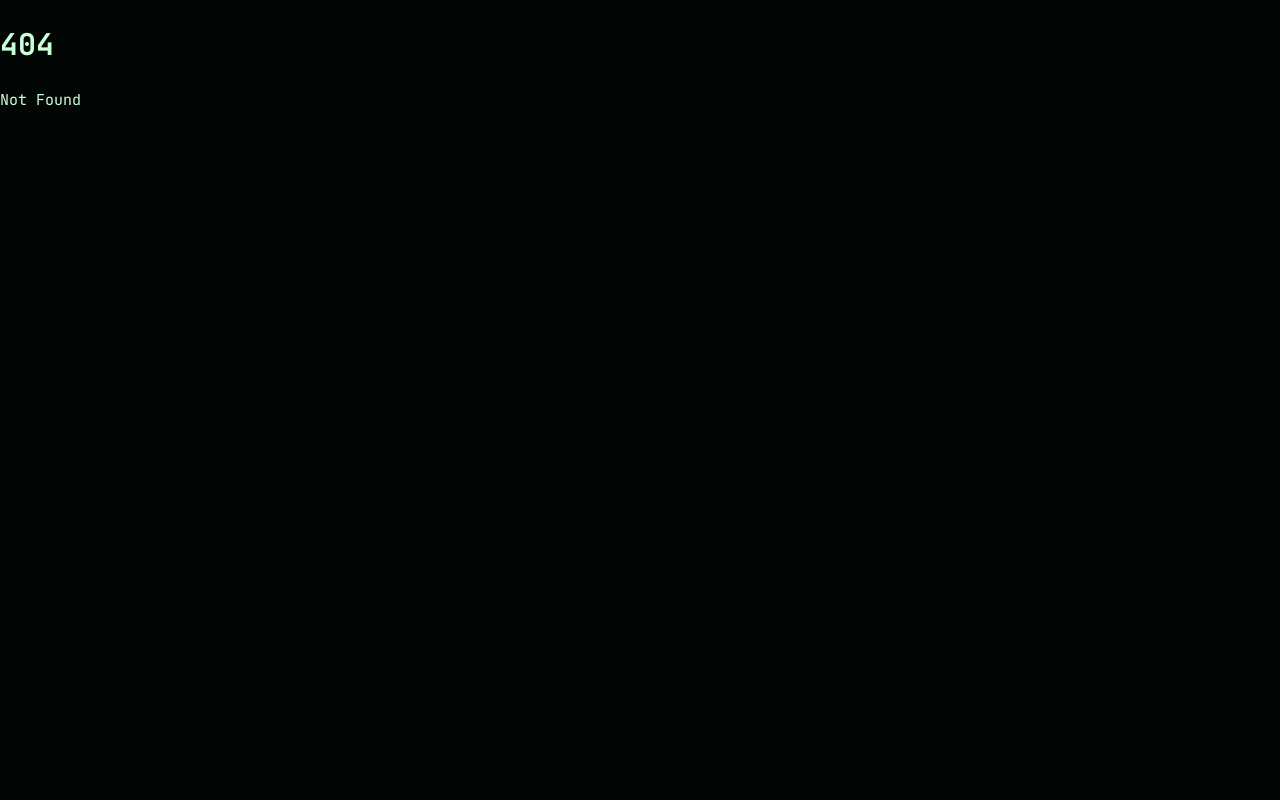
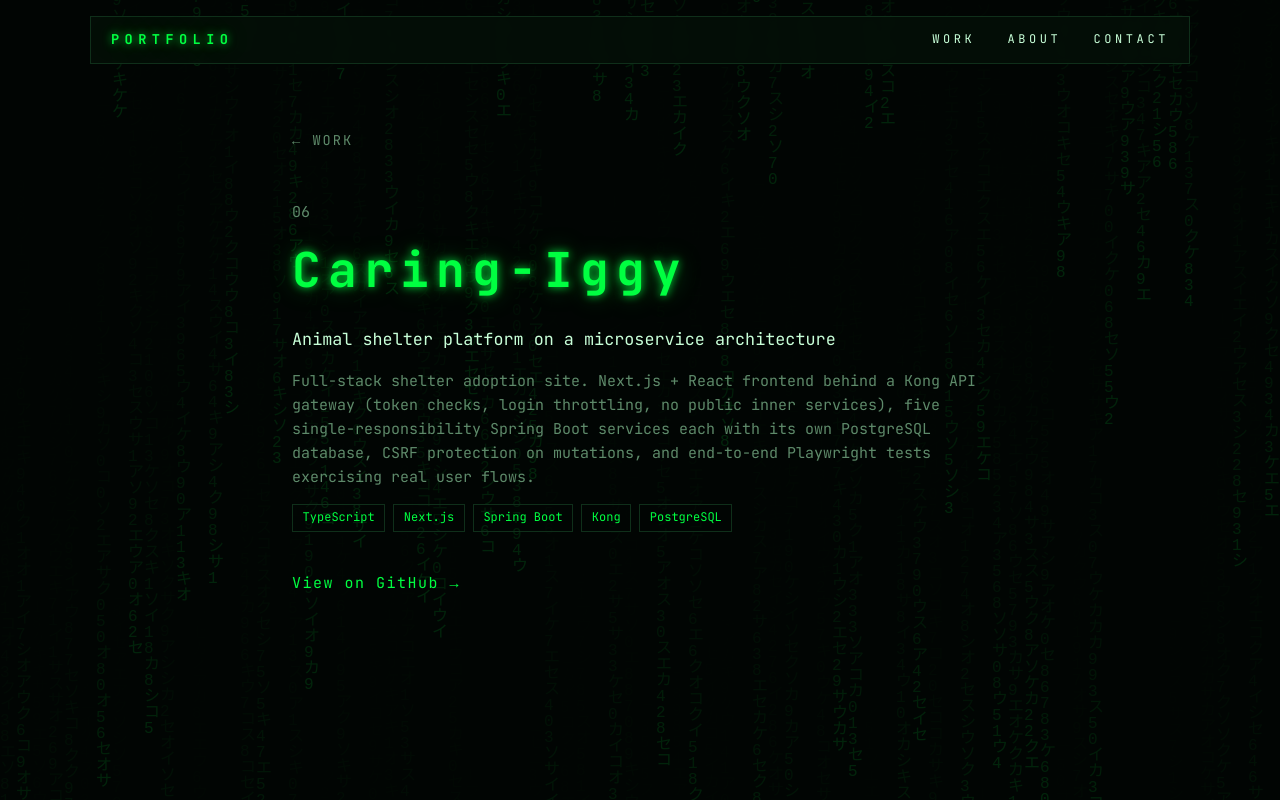
Before and after one commit to Archbaer/portfolio-website, a SvelteKit app: page /projects/caring-iggy in a window 1280 px wide. Before the commit this address had no page. Built offline with nearby package versions, Linux system fonts and the light colour scheme.

Commit message:
feat: add project detail pages and 404

```diff
--- /dev/null
+++ b/src/routes/+error.svelte
@@ -0,0 +1,27 @@
+<script>
+  import { page } from '$app/state';
+</script>
+
+<main>
+  <h1 class="glow">{page.status}</h1>
+  <p>{page.error?.message ?? 'Lost in the matrix.'}</p>
+  <a href="/">← Back to reality</a>
+</main>
+
+<style>
+  main {
+    min-height: 100vh;
+    display: flex;
+    flex-direction: column;
+    align-items: center;
+    justify-content: center;
+    gap: 1rem;
+  }
+  h1 {
+    font-size: 4rem;
+    margin: 0;
+  }
+  p {
+    color: var(--text-dim);
+  }
+</style>
--- /dev/null
+++ b/src/routes/projects/[slug]/+page.js
@@ -0,0 +1,12 @@
+import { error } from '@sveltejs/kit';
+import projects from '../../../lib/data/projects.json';
+
+export function entries() {
+  return projects.map((p) => ({ slug: p.slug }));
+}
+
+export function load({ params }) {
+  const project = projects.find((p) => p.slug === params.slug);
+  if (!project) error(404, 'Not found');
+  return { project };
+}
--- /dev/null
+++ b/src/routes/projects/[slug]/+page.svelte
@@ -0,0 +1,82 @@
+<script>
+  import Nav from '../../../lib/components/Nav.svelte';
+  import MatrixRain from '../../../lib/components/MatrixRain.svelte';
+  let { data } = $props();
+  const project = $derived(data.project);
+</script>
+
+<svelte:head>
+  <title>{project.name} — Archbaer</title>
+</svelte:head>
+
+<div class="bg"><MatrixRain opacity={0.12} /></div>
+<Nav />
+<main>
+  <a class="back" href="/#work">← Work</a>
+  <span class="index">{project.index}</span>
+  <h1 class="glow">{project.name}</h1>
+  <p class="tagline">{project.tagline}</p>
+  <p class="desc">{project.description}</p>
+  <ul class="tags">
+    {#each project.tags as tag}
+      <li>{tag}</li>
+    {/each}
+  </ul>
+  <a class="repo" href={project.repo}>View on GitHub →</a>
+</main>
+
+<style>
+  .bg {
+    position: fixed;
+    inset: 0;
+    z-index: 0;
+  }
+  main {
+    position: relative;
+    z-index: 1;
+    max-width: 760px;
+    margin: 0 auto;
+    padding: 8rem 2rem 4rem;
+  }
+  .back {
+    color: var(--text-dim);
+    font-size: 0.85rem;
+    letter-spacing: 0.15em;
+    text-transform: uppercase;
+  }
+  .index {
+    display: block;
+    margin-top: 3rem;
+    color: var(--text-dim);
+  }
+  h1 {
+    margin: 0.5rem 0;
+    letter-spacing: 0.15em;
+    font-size: clamp(1.75rem, 5vw, 3rem);
+  }
+  .tagline {
+    color: var(--text);
+    font-size: 1.05rem;
+  }
+  .desc {
+    color: var(--text-dim);
+  }
+  .tags {
+    list-style: none;
+    padding: 0;
+    display: flex;
+    gap: 0.5rem;
+    flex-wrap: wrap;
+  }
+  .tags li {
+    border: var(--border);
+    padding: 0.2rem 0.6rem;
+    font-size: 0.75rem;
+    color: var(--green);
+  }
+  .repo {
+    display: inline-block;
+    margin-top: 1.5rem;
+    letter-spacing: 0.1em;
+  }
+</style>
```
